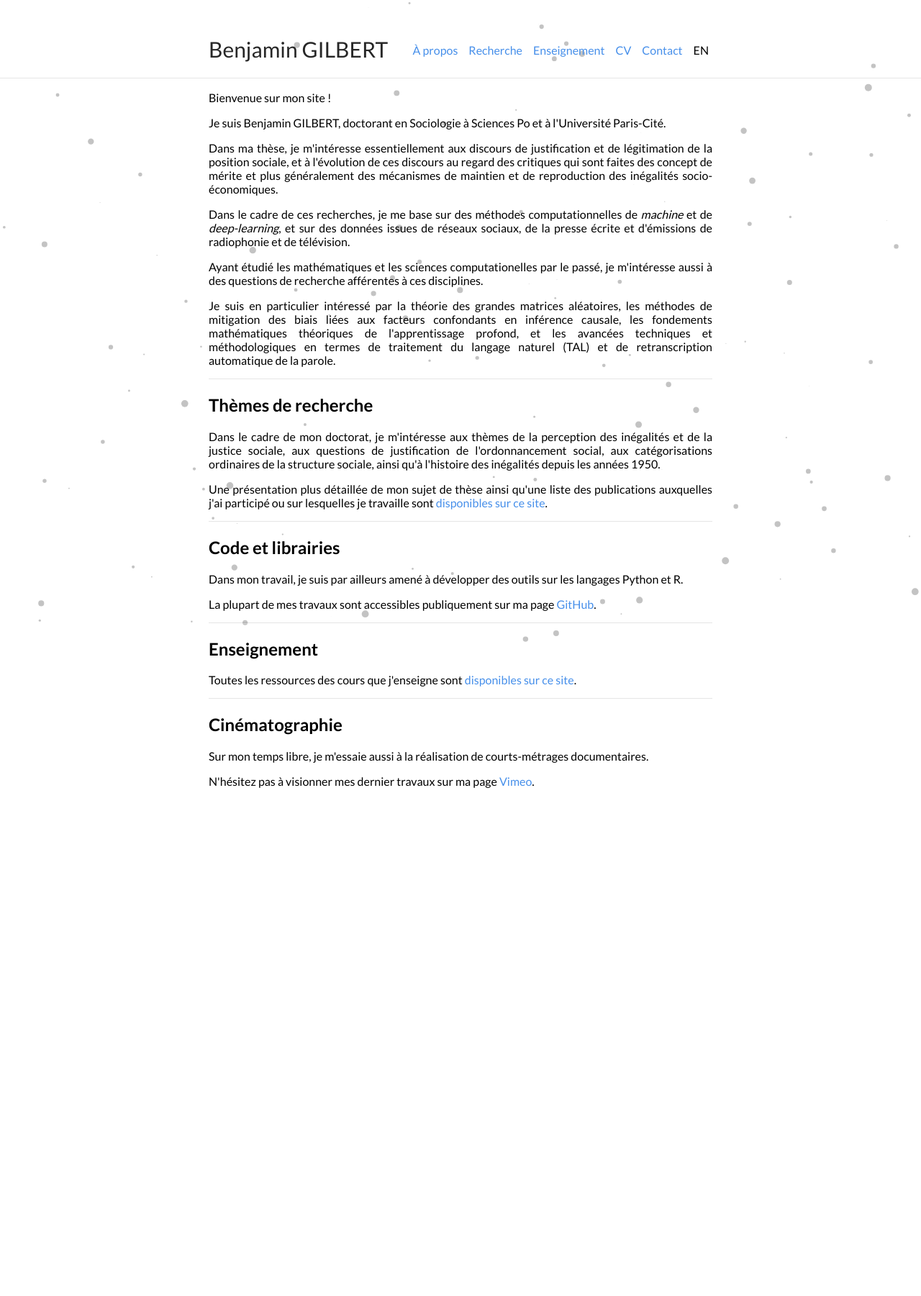
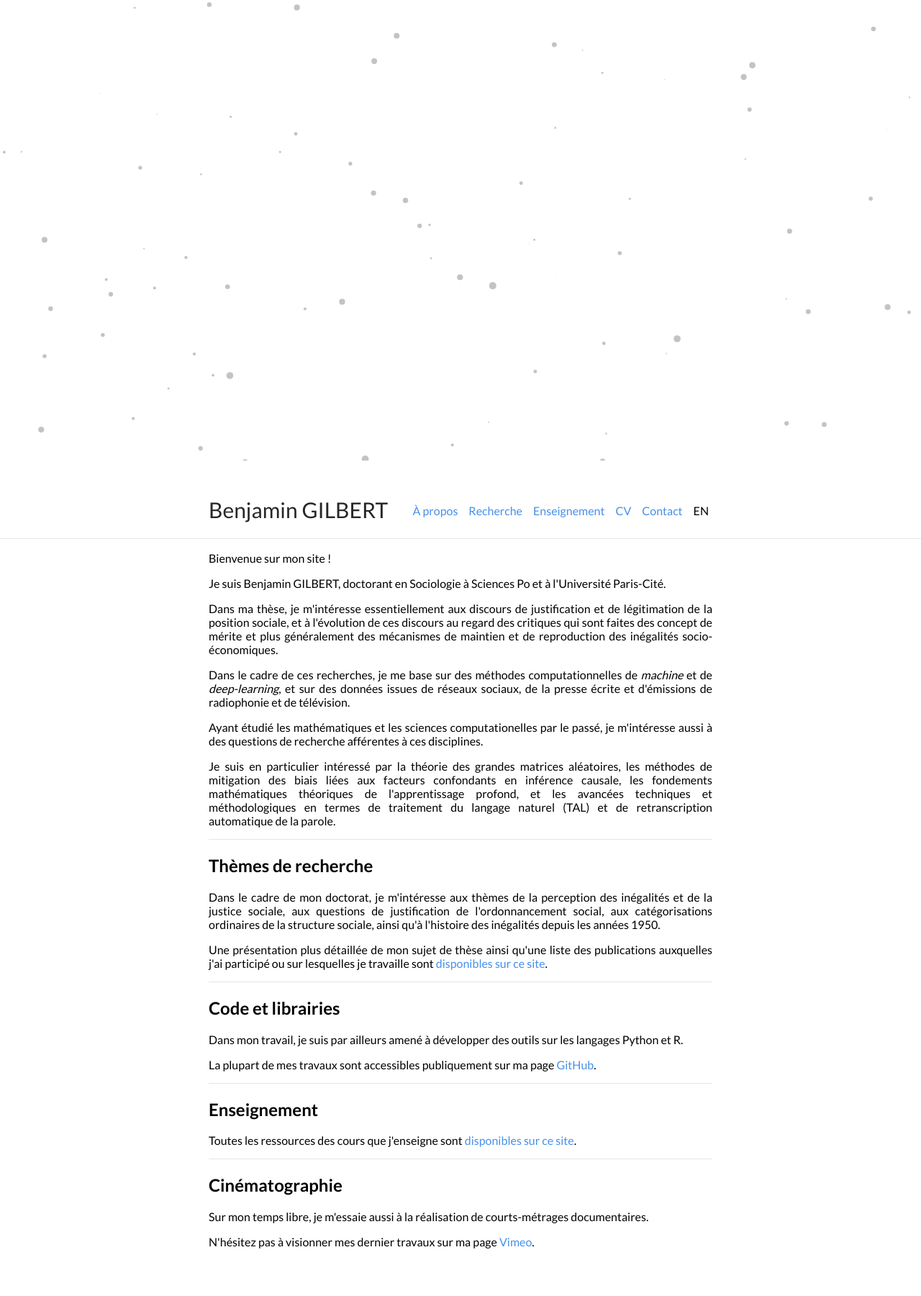
Before and after one commit to bglbrt/bglbrt.github.io, a Jekyll site: the page built from index.md, in a window 1280 px wide. Shown: the whole page at 72% size. Built offline with Jekyll 4.4.1, drawn with Linux system fonts in a browser that asks for light colours; before the commit the page ends 1161 px from its top, so only the background shows below that.

Commit message:
Update _style.scss

```diff
--- a/_sass/_style.scss
+++ b/_sass/_style.scss
@@ -24,8 +24,8 @@ body {
 #particles-js {
     width: 100%;
     height: 100%;
-    position: fixed;
-    z-index: -1;
+    position: relative;
+    z-index: 1;
     top: 0;
     left: 0
 }
```
